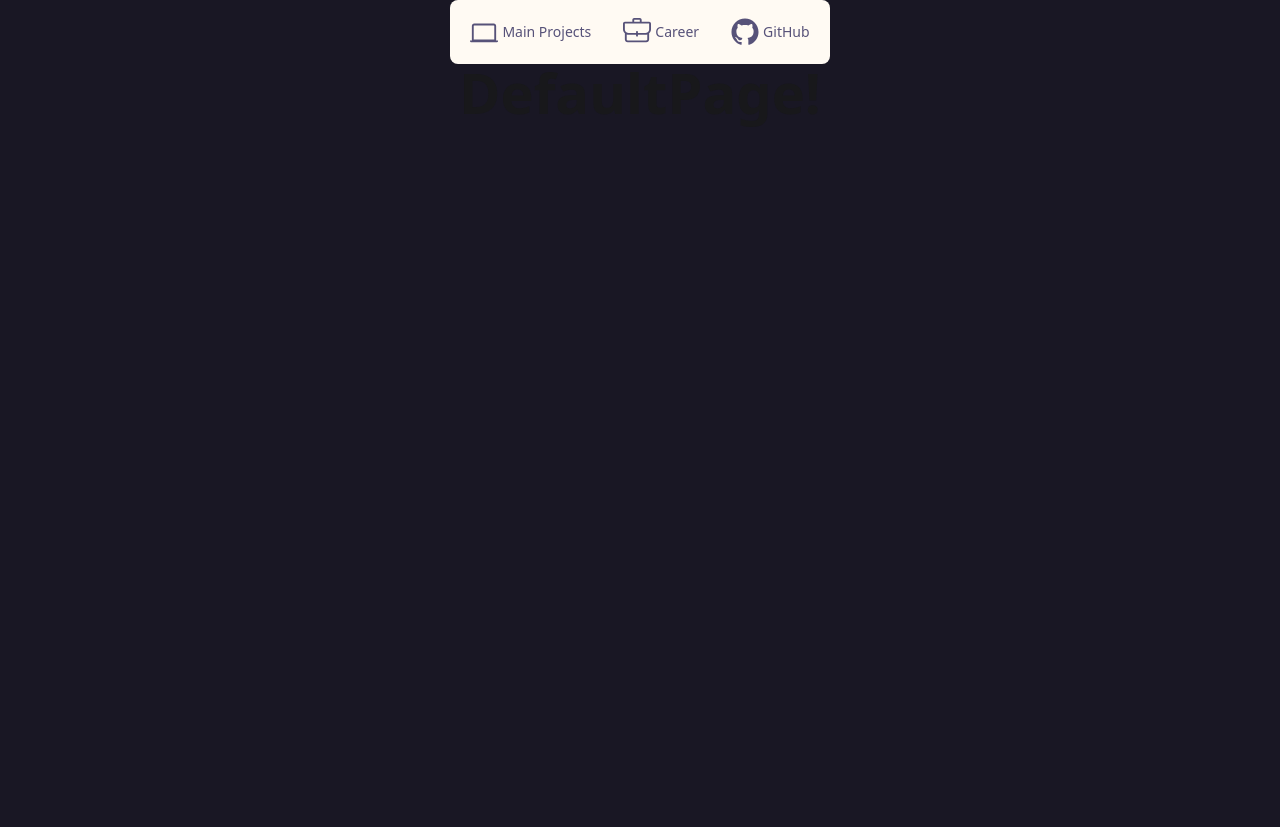
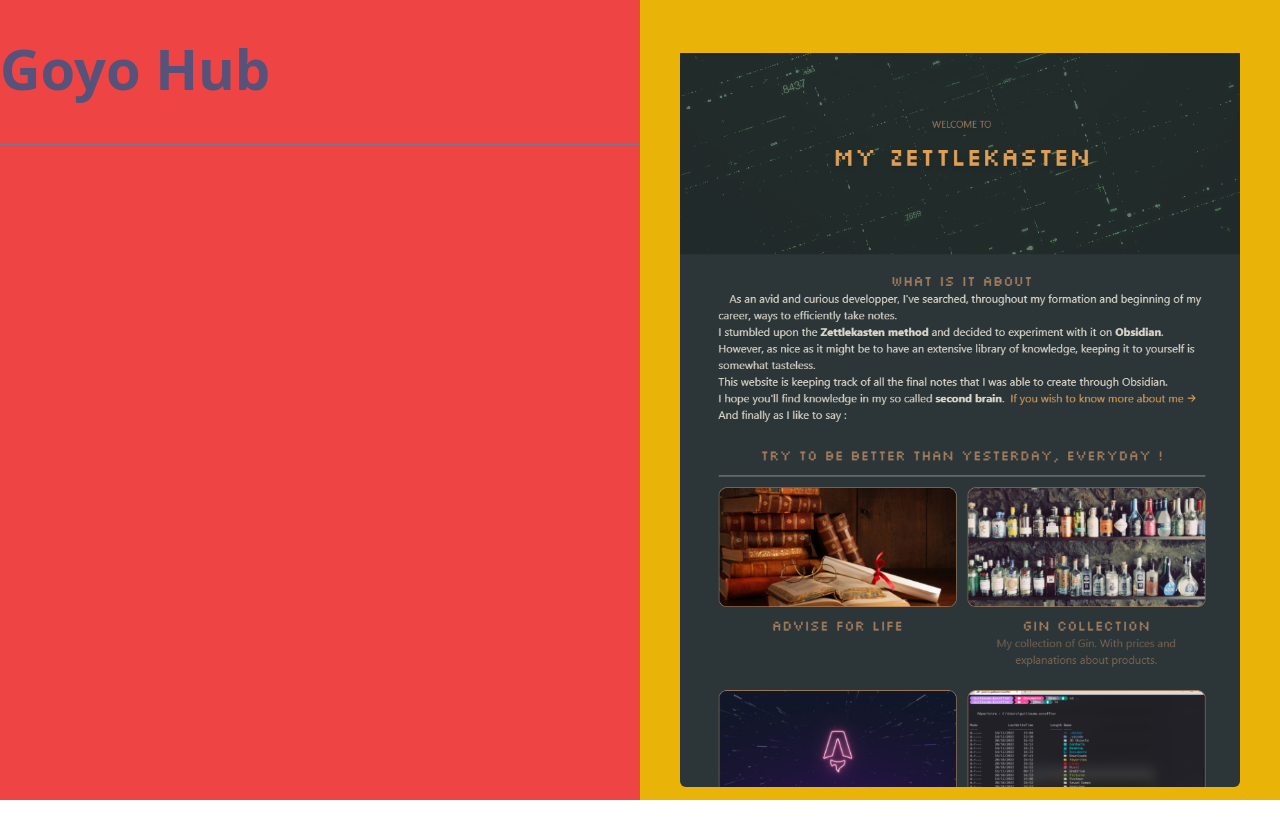
Before and after one commit to GoyoStach/Education, a Next.js app: page / in a window 1280 px wide. Before the commit the page ends 800 px from the top, so only its background shows below. Built offline with nearby package versions, Linux system fonts and the light colour scheme; what tailwindcss-radix would draw is missing.

Commit message:
Advancement

```diff
--- a/package.json
+++ b/package.json
@@ -10,8 +10,10 @@
   },
   "dependencies": {
     "@next/font": "13.1.4",
+    "@radix-ui/react-aspect-ratio": "^1.0.1",
     "@radix-ui/react-icons": "^1.1.1",
     "@radix-ui/react-navigation-menu": "^1.1.1",
+    "@radix-ui/react-separator": "^1.0.1",
     "@types/node": "18.11.18",
     "@types/react": "18.0.27",
     "@types/react-dom": "18.0.10",
--- a/src/Layout/MainLayout.tsx
+++ b/src/Layout/MainLayout.tsx
@@ -10,12 +10,11 @@
 
 const MainLayout: FC<Props> = ({ children, className }) => {
   return (
-    <div>
+    <div className={clsx(className)}>
       <NavigationMenu />
       <main
         className={clsx(
           'prose prose-zinc mx-auto dark:prose-invert lg:prose-xl',
-          className,
         )}
       >
         {children}
--- /dev/null
+++ b/src/components/ui/aspect-ratio.tsx
@@ -0,0 +1,7 @@
+'use client'
+
+import * as AspectRatioPrimitive from '@radix-ui/react-aspect-ratio'
+
+const AspectRatio = AspectRatioPrimitive.Root
+
+export { AspectRatio }
--- /dev/null
+++ b/src/components/ui/separator.tsx
@@ -0,0 +1,31 @@
+'use client'
+
+import * as React from 'react'
+import * as SeparatorPrimitive from '@radix-ui/react-separator'
+
+import clsx from 'clsx'
+
+const Separator = React.forwardRef<
+  React.ElementRef<typeof SeparatorPrimitive.Root>,
+  React.ComponentPropsWithoutRef<typeof SeparatorPrimitive.Root>
+>(
+  (
+    { className, orientation = 'horizontal', decorative = true, ...props },
+    ref,
+  ) => (
+    <SeparatorPrimitive.Root
+      ref={ref}
+      decorative={decorative}
+      orientation={orientation}
+      className={clsx(
+        'bg-rosePineDawn-subtle dark:bg-rosePineMoon-subtle',
+        orientation === 'horizontal' ? 'h-[1px] w-full' : 'h-full w-[1px]',
+        className,
+      )}
+      {...props}
+    />
+  ),
+)
+Separator.displayName = SeparatorPrimitive.Root.displayName
+
+export { Separator }
--- a/src/pages/_document.tsx
+++ b/src/pages/_document.tsx
@@ -4,7 +4,7 @@
   return (
     <Html lang="en">
       <Head />
-      <body className="bg-rosePine-base">
+      <body>
         <Main />
         <NextScript />
       </body>
--- a/src/pages/index.tsx
+++ b/src/pages/index.tsx
@@ -1,16 +1,35 @@
+import { useEffect, useState } from 'react'
+
+import { AspectRatio } from '@/components/ui/aspect-ratio'
 import Head from 'next/head'
+import Image from 'next/image'
 import { Inter } from '@next/font/google'
 import MainLayout from '@/Layout/MainLayout'
 import { NavigationMenu } from '@/components/NavigationMenu'
 import { NextPage } from 'next'
+import { Separator } from '@/components/ui/separator'
 import clsx from 'clsx'
-import { useEffect } from 'react'
 
 const inter = Inter({ subsets: ['latin'] })
 
 const Home: NextPage = () => {
+  const [themeColor, setThemeColor] = useState('dark')
+  useEffect(() => {
+    // On page load or when changing themes, best to add inline in `head` to avoid FOUC
+
+    if (
+      localStorage.theme === 'dark' ||
+      (!('theme' in localStorage) &&
+        window.matchMedia('(prefers-color-scheme: dark)').matches)
+    ) {
+      setThemeColor('dark')
+    } else {
+      setThemeColor('')
+    }
+  }, [themeColor])
+
   return (
-    <>
+    <div className={clsx(themeColor)}>
       <Head>
         <title>Create Next App</title>
         <meta
@@ -26,12 +45,61 @@
           href="/favicon.ico"
         />
       </Head>
-      <main>
-        <MainLayout className="flex justify-center">
-          <h1>DefaultPage!</h1>
-        </MainLayout>
+      <main
+        className={clsx(
+          'flex h-screen flex-col items-center justify-center bg-rosePineDawn-base dark:bg-rosePineMoon-base',
+          'lg:flex lg:flex-row lg:items-start lg:justify-start',
+        )}
+      >
+        <section
+          className={clsx(
+            'prose prose-zinc flex h-full w-full flex-col bg-red-500 py-10 dark:prose-invert',
+            'lg:flex-1 lg:prose-xl ',
+          )}
+        >
+          <h1 className=" text-rosePineDawn-text dark:text-rosePineMoon-text">
+            Goyo Hub
+          </h1>
+          <div className={clsx('hidden', 'lg:flex')}>
+            <Separator />
+          </div>
+        </section>
+        <section
+          className={clsx('visible flex flex-col gap-y-10', 'lg:hidden')}
+        >
+          <AspectRatio
+            ratio={3 / 4}
+            className="overflow-hidden rounded-md"
+          >
+            <Image
+              src="/obsidianToAstro.png"
+              alt="obsidian to astro"
+              fill
+              className="object-cover transition-all hover:scale-105"
+            />
+          </AspectRatio>
+          <NavigationMenu />
+        </section>
+        <section
+          className={clsx(
+            'hidden lg:flex lg:flex-1',
+            'prose prose-xl prose-zinc h-full w-full items-center justify-center dark:prose-invert lg:bg-yellow-500  ',
+          )}
+        >
+          <AspectRatio
+            ratio={3 / 4}
+            className="m-10 overflow-hidden rounded-md"
+          >
+            <Image
+              src="/obsidianToAstro.png"
+              alt="obsidian to astro"
+              fill
+              className="object-cover transition-all hover:scale-105"
+            />
+          </AspectRatio>
+        </section>
       </main>
-    </>
+    </div>
   )
 }
 
--- a/tailwind.config.js
+++ b/tailwind.config.js
@@ -1,6 +1,7 @@
 /** @type {import('tailwindcss').Config} */
 module.exports = {
   content:["./src/**/*.{js,ts,jsx,tsx}"],
+  darkMode: 'class',
   theme: {
     extend: {
       colors: {
```
Also changed, not shown: 1 other file (tests, documents, lock files or other folders).
